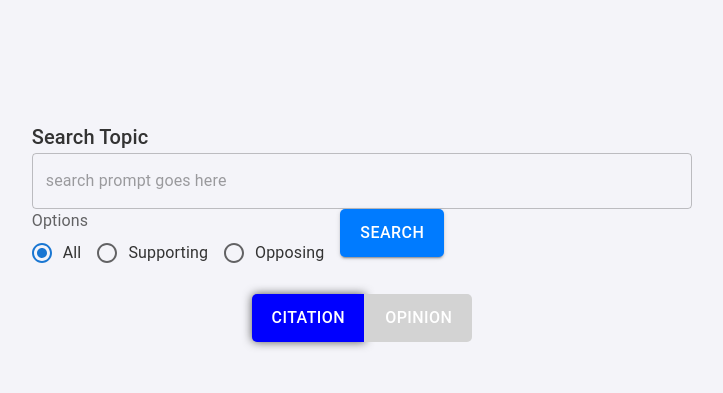
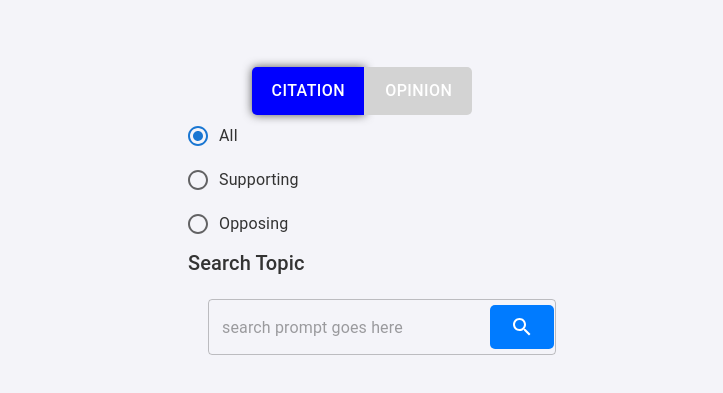
Before and after one commit to VivOwoH/PaperMind-AI-Research-Assistant, a React (Create React App) app in the folder main/main/frontend/: page / in a window 1280 px wide. Shown: the part 179-572 px from the top of the page, without its empty margins (278-1001 px from the left). Built offline with nearby package versions, Linux system fonts and the light colour scheme.

Commit message:
feat: minor fixes in search

```diff
--- a/main/main/frontend/package.json
+++ b/main/main/frontend/package.json
@@ -5,6 +5,7 @@
   "dependencies": {
     "@emotion/react": "^11.13.3",
     "@emotion/styled": "^11.13.0",
+    "@mui/icons-material": "^6.1.0",
     "@mui/material": "^6.1.0",
     "@testing-library/jest-dom": "^5.17.0",
     "@testing-library/react": "^13.4.0",
--- a/main/main/frontend/src/components/CitationOpinionToggle.jsx
+++ b/main/main/frontend/src/components/CitationOpinionToggle.jsx
@@ -13,6 +13,7 @@ export default function ColorToggleButton() {
   const handleChange = (event, newAlignment) => {
     if (newAlignment !== null) {  // Prevents setting to null if the same button is clicked
       setAlignment(newAlignment);
+      console.log('toggle:', newAlignment);
     }
   };
 
--- a/main/main/frontend/src/components/SearchComponent.jsx
+++ b/main/main/frontend/src/components/SearchComponent.jsx
@@ -1,5 +1,7 @@
 import React, { useState } from 'react';
-import {TextField, Radio, RadioGroup, FormControlLabel, FormControl,FormLabel, Switch, FormGroup, Typography, Button} from '@mui/material';
+import {TextField, Radio, RadioGroup, FormControlLabel, FormControl,FormLabel,InputAdornment,Typography} from '@mui/material';
+import IconButton from '@mui/material/IconButton';
+import SearchIcon from '@mui/icons-material/Search';
 import '../styles/components/SearchComponent.css'
 
 export default function SearchComponent(){
@@ -7,21 +9,30 @@ export default function SearchComponent(){
     const [searchQuery, setSearchQuery] = useState('');
     // all / supporting / opposing filters
     const [category, setCategory] = useState('all');
-
     // print to console for debugging
     const handleSearch = () => {
         console.log('Search Query:', searchQuery);
         console.log('category:', category);
-
-
         // TODO : Search logic
     };
 
+    return (
+        <div>
+        <div>
+        <FormControl component="fieldset" className="options-fieldset">
+            {/* Radio buttons for filtering by all / supporting / opposing ideas */}
+            <FormLabel component="legend"></FormLabel>
+                {/* set default pick as 'all' */}
+                <RadioGroup value={category} onChange={(e) => setCategory(e.target.value)}>
+                    <FormControlLabel className="radio-label" value="all" control={<Radio />} label="All" style={{ paddingBottom: '2px' }}/>
+                    <FormControlLabel className="radio-label" value="supporting" control={<Radio />} label="Supporting" style={{ paddingBottom: '2px' }} />
+                    <FormControlLabel className="radio-label"  value="opposing" control={<Radio />} label="Opposing" style={{ paddingBottom: '2px' }} />
+                </RadioGroup>
+        </FormControl>
+        </div>
 
-
-    return (
+        <Typography variant="h6">Search Topic</Typography>
         <div className="search-container">
-        <Typography variant="h6">Search Topic</Typography>
         <TextField
             fullWidth
             variant="outlined"
@@ -29,23 +40,21 @@ export default function SearchComponent(){
             value={searchQuery}
             onChange={(e) => setSearchQuery(e.target.value)}
             className="search-input"
-        />
+            InputProps={{
+            endAdornment: (
+            <InputAdornment position="end">
+            <IconButton
+                onClick={handleSearch}
+                edge="end"
+            >
+            <SearchIcon />
+            </IconButton>
+            </InputAdornment>
+            )
+            }}
+            />
+        </div>
 
-        <FormControl component="fieldset" className="options-fieldset">
-            {/* Radio buttons for filtering by all / supporting / opposing ideas */}
-            <FormLabel component="legend">Options</FormLabel>
-                {/* set default pick as 'all' */}
-                <RadioGroup row value={category} onChange={(e) => setCategory(e.target.value)}>
-                    <FormControlLabel value="all" control={<Radio />} label="All" />
-                    <FormControlLabel value="supporting" control={<Radio />} label="Supporting" />
-                    <FormControlLabel value="opposing" control={<Radio />} label="Opposing" />
-                </RadioGroup>
-        </FormControl>
-
-        <Button variant="contained" color="primary" onClick={handleSearch}>
-            {/* search button */}
-            Search
-        </Button>
     </div>
     );
 
--- a/main/main/frontend/src/pages/Home/Home.jsx
+++ b/main/main/frontend/src/pages/Home/Home.jsx
@@ -8,8 +8,9 @@ function Home() {
     return (
         <div className="home">
             {/*add the search component*/}
+            <CitationOpinionToggle />
             <SearchComponent />
-            <CitationOpinionToggle />
+
 
         </div>
     );
--- a/main/main/frontend/src/styles/components/SearchComponent.css
+++ b/main/main/frontend/src/styles/components/SearchComponent.css
@@ -1,11 +1,16 @@
 .search-container {
     padding: 20px;
+    display: flex;
+    align-items:center;
+    width:100%;
 }
 .search-input {
     margin-bottom: 20px;
+    width:80%;
 }
 .options-fieldset {
-    margin-bottom: 20px;
+    width:80%;
+    margin-bottom: 10px;
 }
 .form-group {
     margin-bottom: 20px;
```
Also changed, not shown: 1 other file (tests, documents, lock files or other folders).
